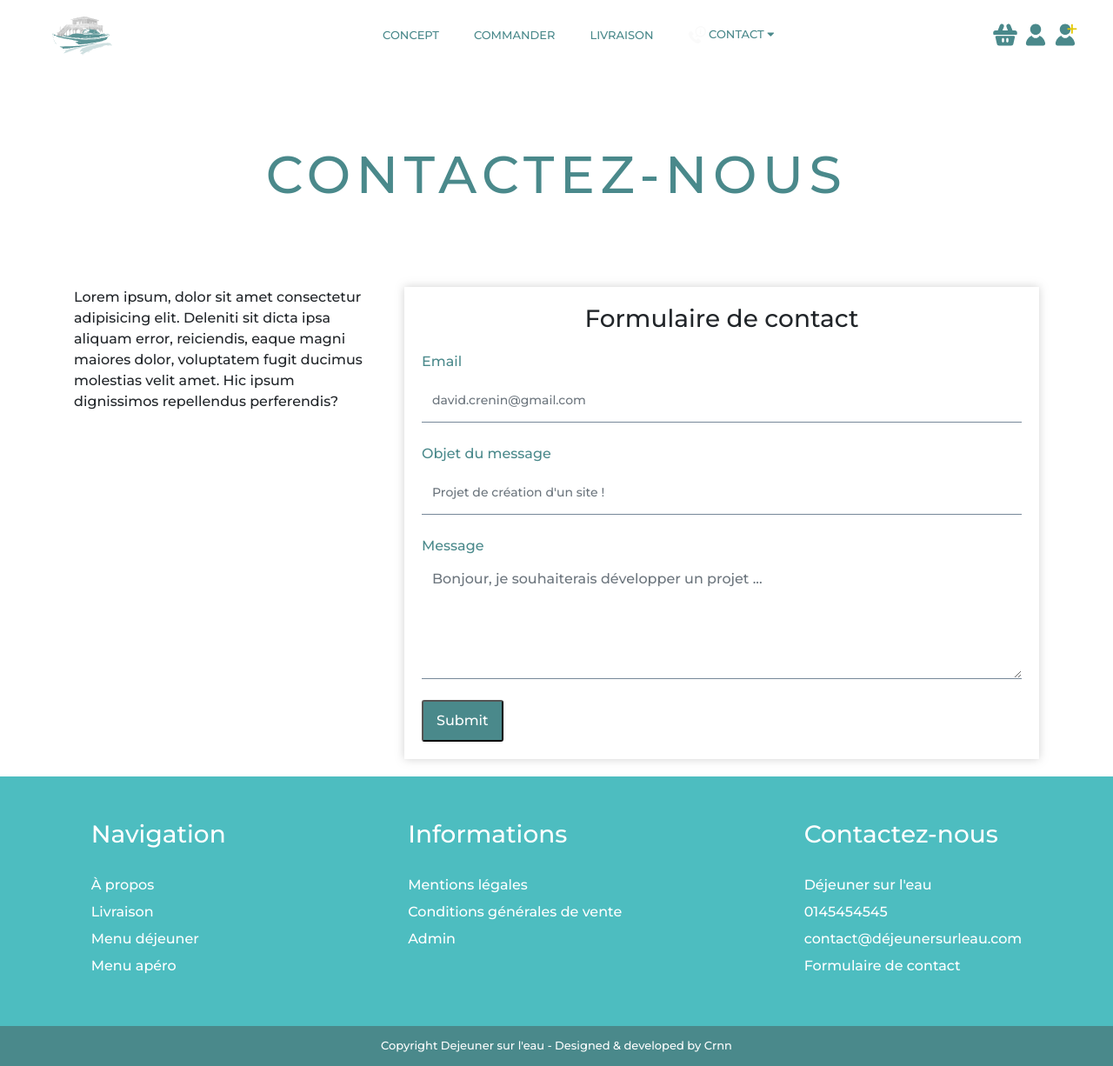
After one commit to Davidcrnn/odile_project, a Django app: page /contact/ in a window 1280 px wide. The commit adds this page. Shown: the whole page at 87% size. Run offline with Django 3.2, Linux system fonts and the light colour scheme; style sheets or scripts are compiled from the project's sources; some libraries are stand-ins or nearby versions.

Commit message:
Add sengrid + ContactForm

```diff
--- a/main/forms.py
+++ b/main/forms.py
@@ -166,6 +166,19 @@ class AvisForm(forms.Form):
     }))
 
 
+class ContactForm(forms.Form):
+    from_email = forms.EmailField(widget=forms.TextInput(attrs={
+        'placeholder': 'david.crenin@gmail.com',
+        'class': 'form-control checkout-input'}))
+    subject = forms.CharField(widget=forms.TextInput(attrs={
+        'placeholder': "Projet de création d'un site !",
+        'class': 'form-control checkout-input'}))
+    message = forms.CharField(widget=forms.Textarea(attrs={
+        'rows': 5,
+        'placeholder': 'Bonjour, je souhaiterais développer un projet ...',
+        'class': 'form-control checkout-input '}))
+
+
 # class CustomSignupForm(SignupForm):
 #     username = forms.CharField(max_length=30, widget=forms.TextInput(attrs={
 #         'placeholder': 'Alan@turing.com',
--- a/main/static/css/_avis.scss
+++ b/main/static/css/_avis.scss
@@ -25,7 +25,3 @@
         color: $vertf
     }
 }
-
-input[type="radio"] {
-    color:red;
-}
--- a/main/static/css/_checkout.scss
+++ b/main/static/css/_checkout.scss
@@ -34,7 +34,7 @@
 }
 .checkout-input:focus {
 
-    background-color: #f5f3f0;
+    background-color: $gris;
     opacity: 0.5;
     border-color: transparent;
     outline: 0;
--- /dev/null
+++ b/main/static/css/_contact.scss
@@ -0,0 +1,9 @@
+.contact-container {
+    box-shadow: 0 0 10px $gris;
+    padding: 20px;
+    label {
+        color: $vertf;
+    } h3 {
+        margin-bottom: 20px;
+    }
+}
--- a/main/static/css/_navbar.scss
+++ b/main/static/css/_navbar.scss
@@ -36,7 +36,7 @@
     } li {
         padding: 0 20px;
     } li > a {
-        color: $noir;
+        color: $vertf;
         font-size: 13px;
     }
 }
@@ -90,7 +90,7 @@ a.btn-inscription {
   .dropdown-content {
     display: none;
     position: absolute;
-    background-color: $blue-color;
+    background-color: white;
     min-width: 160px;
     box-shadow: 0px 8px 16px 0px rgba(0,0,0,0.2);
     z-index: 10;
@@ -98,7 +98,7 @@ a.btn-inscription {
   }
 
   .dropdown-content a {
-    color: white;
+    color: $vertf;
     padding: 12px 16px;
     text-decoration: none;
     display: block;
--- a/main/static/css/style.scss
+++ b/main/static/css/style.scss
@@ -11,6 +11,7 @@
 @import 'mentions';
 @import 'cgv';
 @import 'avis';
+@import 'contact';
 
 @import url('https://fonts.googleapis.com/css?family=Montserrat:500,700&display=swap');
 
--- /dev/null
+++ b/main/templates/contact.html
@@ -0,0 +1,40 @@
+{% extends "base.html" %}
+
+{% block content %}
+<div class="container">
+    <div class="product-image-banner">
+        <div class="product-text-banner">
+            <h1>CONTACTEZ-NOUS</h1>
+        </div>
+    </div>
+
+    <div class="row">
+        <div class="col-xs-12 col-md-4">
+            Lorem ipsum, dolor sit amet consectetur adipisicing elit. Deleniti sit dicta ipsa aliquam error, reiciendis,
+            eaque magni maiores dolor, voluptatem fugit ducimus molestias velit amet. Hic ipsum dignissimos repellendus
+            perferendis?
+        </div>
+        <div class="col-xs-12 col-md-8">
+            <form method='POST' class='avis-form-container'>
+                {% csrf_token %}
+                <div class="contact-container">
+                    <h3 class="text-center">Formulaire de contact</h3>
+                    <label for="">Email</label>
+                    <br>
+                    {{ form.from_email }}
+                    <br>
+                    <label for="">Objet du message</label>
+                    <br>{{ form.subject }}
+                    <br>
+                    <label for="">Message</label><br>
+                    {{ form.message }} <br>
+
+                    <input type="submit" name="Envoyer" class="btn-valider">
+
+                </div>
+            </form>
+
+        </div>
+    </div>
+</div>
+{% endblock content %}
--- a/main/templates/footer.html
+++ b/main/templates/footer.html
@@ -19,7 +19,7 @@
         <p>Déjeuner sur l'eau</p>
         <p><a href="tel:0145444444">0145454545</a></p>
         <p><a href="mailto:contact@dejeunersurleau.com ">contact@déjeunersurleau.com</a></p>
-        <p><a href="">Formulaire de contact</a></p>
+        <p><a href="{% url 'contact' %}">Formulaire de contact</a></p>
 
     </div>
 
--- a/main/templates/navbar.html
+++ b/main/templates/navbar.html
@@ -27,8 +27,8 @@
                             style="height: 20px; margin-bottom: 3px;"></img></span> CONTACT <i
                         class="fa fa-caret-down"></i></a>
                 <div class="dropdown-content">
-                    <a href=" {% url 'avis' %}">Un avis ?</a>
-                    <a href="#">Un problème ?</a>
+                    <a href=" {% url 'contact' %}">Contactez-nous</a>
+                    <a href=" {% url 'avis' %}">Votre avis nous intéresse</a>
 
                 </div>
 
--- a/main/urls.py
+++ b/main/urls.py
@@ -19,6 +19,7 @@ from .views import (
     mentionsLegales,
     ConditionsGenerales,
     AvisCreate,
+    ContactView
 
 
 
@@ -46,6 +47,7 @@ urlpatterns = [
     path('mentions-legales/', mentionsLegales.as_view(), name='mentions'),
     path('conditions-generales/', ConditionsGenerales.as_view(), name='cgv'),
     path('votre-avis/', AvisCreate.as_view(), name='avis'),
+    path('contact/', ContactView.as_view(), name='contact'),
 
 
 ]
--- a/main/views.py
+++ b/main/views.py
@@ -6,10 +6,11 @@ from django.core.exceptions import ObjectDoesNotExist
 from django.utils import timezone
 from django.shortcuts import render, get_object_or_404, redirect
 from django.views.generic import TemplateView, ListView, DetailView, View, CreateView
-from .forms import CheckoutForm, CouponForm, RefundForm, PaymentForm, CgvForm, AvisForm
+from .forms import CheckoutForm, CouponForm, RefundForm, PaymentForm, CgvForm, AvisForm, ContactForm
 from .models import Product, OrderProduct, Order, Payment, Coupon, Refund, Info, Avis
 from django.http import JsonResponse
 from django.urls import reverse
+from django.core.mail import send_mail
 
 # Create your views here.
 import random
@@ -556,3 +557,29 @@ class AvisCreate(View):
             args['form'] = form
             messages.info(self.request, 'Le formulaire nest pas valide')
             return render(self.request, 'avis.html', args)
+
+
+class ContactView(View):
+    def get(self, request):
+        form = ContactForm()
+        context = {
+            'form': form
+        }
+        return render(request, 'contact.html', context)
+
+
+    def post(self,request):
+        form = ContactForm(self.request.POST or None)
+        args= {}
+        if form.is_valid():
+            subject = form.cleaned_data['subject']
+            from_email = form.cleaned_data['from_email']
+            message = form.cleaned_data['message']
+            send_mail(subject, message, from_email, ['david.crenin@gmail.com'], fail_silently=False)
+            messages.warning(
+                request, 'Votre message a été envoyé !')
+            return redirect('home')
+        else:
+            form= ContactForm(self.request.POST or None)
+            args['form'] = form
+            return render(self.request, 'contact.html', args)
--- a/requirements.txt
+++ b/requirements.txt
@@ -10,19 +10,23 @@ django-crispy-forms==1.8.0
 django-debug-toolbar==2.1
 django-flatpickr==1.0.1
 django-sass-processor==0.7.4
+django-sendgrid-v5==0.8.1
 django-tempus-dominus==5.1.2.9
+future==0.18.2
 idna==2.8
 libsass==0.19.4
 oauthlib==3.1.0
 Pillow==6.2.1
 psycopg2-binary==2.8.4
 python-decouple==3.3
+python-http-client==3.2.5
 python3-openid==3.1.0
 pytz==2019.3
 rcssmin==1.0.6
 requests==2.22.0
 requests-oauthlib==1.3.0
 rjsmin==1.1.0
+sendgrid==6.1.2
 six==1.13.0
 sqlparse==0.3.0
 stripe==2.40.0
```
Also changed, not shown: odile_project/settings.py (+14 -3 lines), static/css/style.css (+11 -6 lines), 2 other files.
